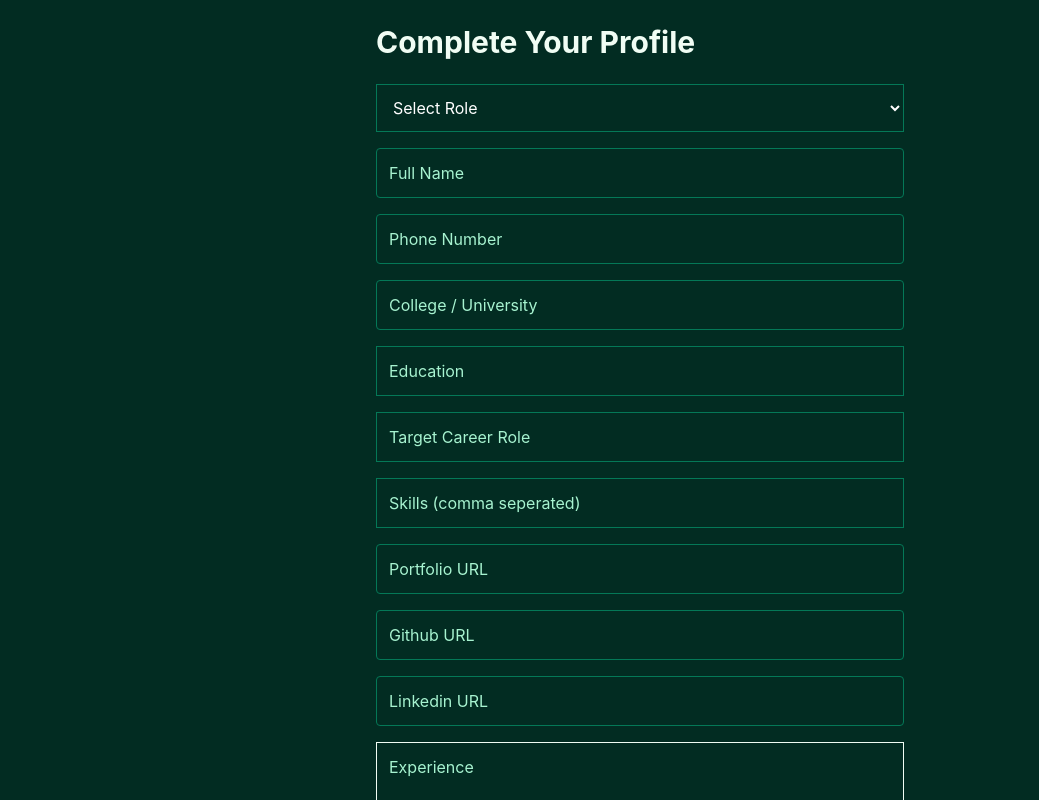
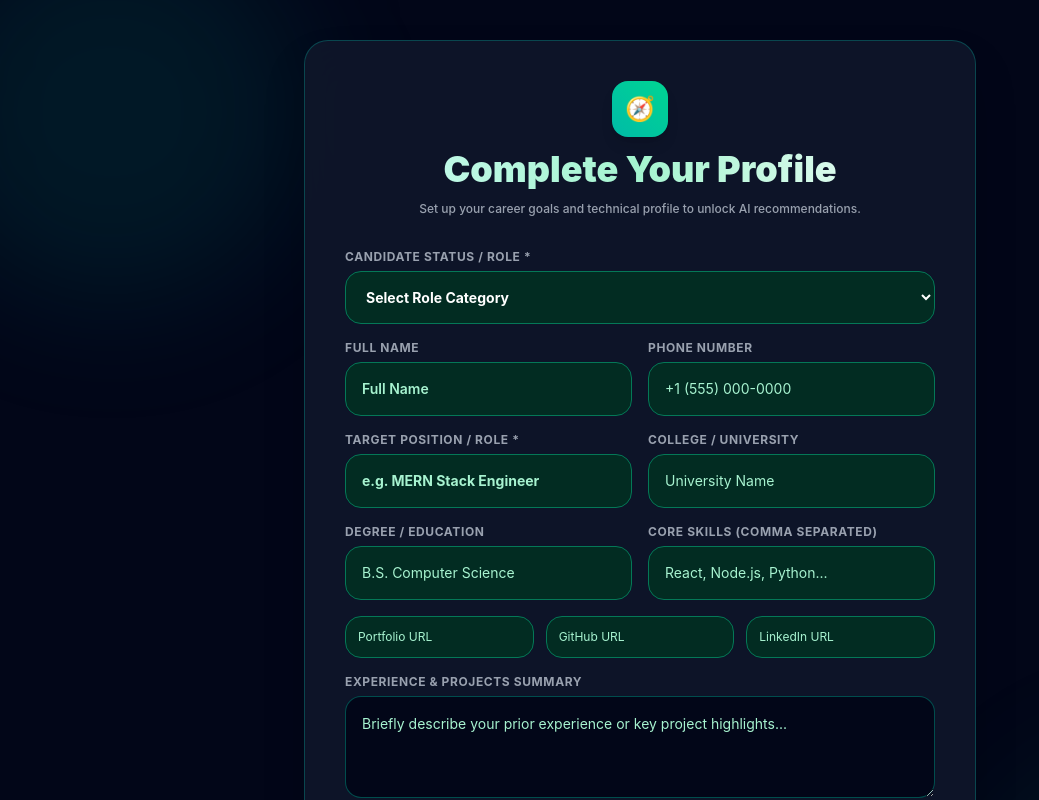
Before and after one commit to Vaishu0110/Career_Compass_AI, a React (Vite) app in the folder client/: page /profile-setup in a window 1280 px wide. Shown: the top 800 px of the page, without its empty margins (0-1039 px from the left). Built offline with nearby package versions, Linux system fonts and the light colour scheme; no server answers.

Commit message:
build Profile Setup wizard with candidate status selector

```diff
--- a/client/src/pages/ProfileSetup.jsx
+++ b/client/src/pages/ProfileSetup.jsx
@@ -80,47 +80,206 @@ export default function ProfileSetup(){
     };
 
     return (
-        <div className="max-w-xl mx-auto p-6">
-            <h1 className="text-3xl font-bold mb-6">Complete Your Profile</h1>
-            <form onSubmit={handleSubmit}>
-                <select name="role"
-                value={formData.role} onChange={handleChange}
-                className="w-full border p-3 mb-4">
-                    <option value="">Select Role</option>
-                    <option value="Student">Student</option>
-                    <option value="Fresher">Fresher</option>
-                    <option value="Professional">Professional</option>
-                </select>
-                <input type="text" name="name" placeholder="Full Name" value={formData.name}
-                onChange={handleChange} className="w-full border p-3 mb-4 rounded" />
-                <input type="text" name="phone" placeholder="Phone Number" value={formData.phone}
-                onChange={handleChange} className="w-full border p-3 mb-4 rounded" />
-                <input type="text" name="college" placeholder="College / University" value={formData.college}
-                onChange={handleChange} className="w-full border p-3 mb-4 rounded" />
-                <input type="text" name="education" placeholder="Education" value={formData.education}
-                onChange={handleChange} className="w-full border p-3 mb-4"/>
-                <input type="text" name="targetRole" placeholder="Target Career Role"
-                onChange={handleChange} className="w-full border p-3 mb-4"/>
-                <input type="text" name="skills" placeholder="Skills (comma seperated)"
-                onChange={handleChange} className="w-full border p-3 mb-4"/>
-                <input type="text" name="portfolio" placeholder="Portfolio URL" value={formData.portfolio}
-                onChange={handleChange} className="w-full border p-3 mb-4 rounded" />
-                <input type="text" name="github" placeholder="Github URL" value={formData.github}
-                onChange={handleChange} className="w-full border p-3 mb-4 rounded" />
-                <input type="text" name="linkedin" placeholder="Linkedin URL" value={formData.linkedin}
-                onChange={handleChange} className="w-full border p-3 mb-4 rounded" />
-                <textarea name="experience" placeholder="Experience" onChange={handleChange}
-                className="w-full border p-3 mb-4"/>
-                <div className="mb-4">
-                    <label className="block font-medium mb-2">
-                        Profile Picture
-                    </label>
-                    <input type="file" accept="image/*" onChange={(e)=> setImage(e.target.files[0])} />
+        <div className="min-h-screen flex items-center justify-center bg-slate-950 p-6 md:p-10 relative overflow-hidden">
+
+            {/* AMBIENT BACKGROUND GLOW */}
+            <div className="absolute w-96 h-96 bg-teal-500/10 rounded-full blur-3xl -top-20 -left-20 pointer-events-none" />
+            <div className="absolute w-96 h-96 bg-emerald-500/10 rounded-full blur-3xl -bottom-20 -right-20 pointer-events-none" />
+            {/* ONBOARDING CARD */}
+            <div className="bg-slate-900/90 border border-teal-500/30 rounded-3xl p-8 md:p-10 shadow-2xl backdrop-blur-xl w-full max-w-2xl space-y-8 relative z-10">
+
+                {/* BRAND HEADER */}
+                <div className="text-center space-y-3">
+                    <div className="w-14 h-14 rounded-2xl bg-gradient-to-tr from-teal-500 to-emerald-400 flex items-center justify-center text-white font-black text-2xl shadow-lg mx-auto">
+                        🧭
+                    </div>
+                    <h1 className="text-2xl md:text-4xl font-black bg-gradient-to-r from-teal-100 via-emerald-200 to-teal-50 bg-clip-text text-transparent">
+                        Complete Your Profile
+                    </h1>
+                    <p className="text-xs text-gray-400 font-medium">
+                        Set up your career goals and technical profile to unlock AI recommendations.
+                    </p>
                 </div>
-                <button type="submit" className="w-full bg-blue-600 hover:bg-blue-700 text-white py-3 rounded-lg font-semibold transition">
-                    Save Profile
-                </button>
-            </form>
+                {/* FORM */}
+                <form onSubmit={handleSubmit} className="space-y-4">
+
+                    {/* ROLE SELECTOR */}
+                    <div>
+                        <label className="block text-xs font-bold uppercase tracking-wider text-gray-400 mb-1.5">
+                            Candidate Status / Role *
+                        </label>
+                        <select
+                            name="role"
+                            value={formData.role}
+                            onChange={handleChange}
+                            required
+                            className="w-full bg-slate-950 border border-teal-800/80 rounded-2xl p-4 text-sm text-white focus:outline-none focus:ring-2 focus:ring-teal-500 font-bold"
+                        >
+                            <option value="">Select Role Category</option>
+                            <option value="Student">Student</option>
+                            <option value="Fresher">Fresher / Graduate</option>
+                            <option value="Professional">Working Professional</option>
+                        </select>
+                    </div>
+                    {/* NAME & PHONE */}
+                    <div className="grid grid-cols-1 sm:grid-cols-2 gap-4">
+                        <div>
+                            <label className="block text-xs font-bold uppercase tracking-wider text-gray-400 mb-1.5">
+                                Full Name
+                            </label>
+                            <input
+                                type="text"
+                                name="name"
+                                placeholder="Full Name"
+                                value={formData.name}
+                                onChange={handleChange}
+                                className="w-full bg-slate-950 border border-teal-800/80 rounded-2xl p-4 text-sm text-white placeholder-gray-500 focus:outline-none focus:ring-2 focus:ring-teal-500 font-semibold"
+                            />
+                        </div>
+                        <div>
+                            <label className="block text-xs font-bold uppercase tracking-wider text-gray-400 mb-1.5">
+                                Phone Number
+                            </label>
+                            <input
+                                type="text"
+                                name="phone"
+                                placeholder="+1 (555) 000-0000"
+                                value={formData.phone}
+                                onChange={handleChange}
+                                className="w-full bg-slate-950 border border-teal-800/80 rounded-2xl p-4 text-sm text-white placeholder-gray-500 focus:outline-none focus:ring-2 focus:ring-teal-500"
+                            />
+                        </div>
+                    </div>
+                    {/* TARGET ROLE & COLLEGE */}
+                    <div className="grid grid-cols-1 sm:grid-cols-2 gap-4">
+                        <div>
+                            <label className="block text-xs font-bold uppercase tracking-wider text-gray-400 mb-1.5">
+                                Target Position / Role *
+                            </label>
+                            <input
+                                type="text"
+                                name="targetRole"
+                                placeholder="e.g. MERN Stack Engineer"
+                                value={formData.targetRole}
+                                onChange={handleChange}
+                                required
+                                className="w-full bg-slate-950 border border-teal-800/80 rounded-2xl p-4 text-sm text-white placeholder-gray-500 focus:outline-none focus:ring-2 focus:ring-teal-500 font-bold"
+                            />
+                        </div>
+                        <div>
+                            <label className="block text-xs font-bold uppercase tracking-wider text-gray-400 mb-1.5">
+                                College / University
+                            </label>
+                            <input
+                                type="text"
+                                name="college"
+                                placeholder="University Name"
+                                value={formData.college}
+                                onChange={handleChange}
+                                className="w-full bg-slate-950 border border-teal-800/80 rounded-2xl p-4 text-sm text-white placeholder-gray-500 focus:outline-none focus:ring-2 focus:ring-teal-500"
+                            />
+                        </div>
+                    </div>
+                    {/* EDUCATION & SKILLS */}
+                    <div className="grid grid-cols-1 sm:grid-cols-2 gap-4">
+                        <div>
+                            <label className="block text-xs font-bold uppercase tracking-wider text-gray-400 mb-1.5">
+                                Degree / Education
+                            </label>
+                            <input
+                                type="text"
+                                name="education"
+                                placeholder="B.S. Computer Science"
+                                value={formData.education}
+                                onChange={handleChange}
+                                className="w-full bg-slate-950 border border-teal-800/80 rounded-2xl p-4 text-sm text-white placeholder-gray-500 focus:outline-none focus:ring-2 focus:ring-teal-500"
+                            />
+                        </div>
+                        <div>
+                            <label className="block text-xs font-bold uppercase tracking-wider text-gray-400 mb-1.5">
+                                Core Skills (Comma Separated)
+                            </label>
+                            <input
+                                type="text"
+                                name="skills"
+                                placeholder="React, Node.js, Python..."
+                                value={formData.skills}
+                                onChange={handleChange}
+                                className="w-full bg-slate-950 border border-teal-800/80 rounded-2xl p-4 text-sm text-white placeholder-gray-500 focus:outline-none focus:ring-2 focus:ring-teal-500"
+                            />
+                        </div>
+                    </div>
+                    {/* SOCIAL LINKS */}
+                    <div className="grid grid-cols-1 sm:grid-cols-3 gap-3">
+                        <input
+                            type="text"
+                            name="portfolio"
+                            placeholder="Portfolio URL"
+                            value={formData.portfolio}
+                            onChange={handleChange}
+                            className="w-full bg-slate-950 border border-teal-800/80 rounded-2xl p-3 text-xs text-white placeholder-gray-500 focus:outline-none focus:ring-2 focus:ring-teal-500"
+                        />
+                        <input
+                            type="text"
+                            name="github"
+                            placeholder="GitHub URL"
+                            value={formData.github}
+                            onChange={handleChange}
+                            className="w-full bg-slate-950 border border-teal-800/80 rounded-2xl p-3 text-xs text-white placeholder-gray-500 focus:outline-none focus:ring-2 focus:ring-teal-500"
+                        />
+                        <input
+                            type="text"
+                            name="linkedin"
+                            placeholder="LinkedIn URL"
+                            value={formData.linkedin}
+                            onChange={handleChange}
+                            className="w-full bg-slate-950 border border-teal-800/80 rounded-2xl p-3 text-xs text-white placeholder-gray-500 focus:outline-none focus:ring-2 focus:ring-teal-500"
+                        />
+                    </div>
+                    {/* EXPERIENCE */}
+                    <div>
+                        <label className="block text-xs font-bold uppercase tracking-wider text-gray-400 mb-1.5">
+                            Experience & Projects Summary
+                        </label>
+                        <textarea
+                            name="experience"
+                            placeholder="Briefly describe your prior experience or key project highlights..."
+                            value={formData.experience}
+                            onChange={handleChange}
+                            rows="3"
+                            className="w-full bg-slate-950 border border-teal-800/80 rounded-2xl p-4 text-sm text-white placeholder-gray-500 focus:outline-none focus:ring-2 focus:ring-teal-500 leading-relaxed"
+                        />
+                    </div>
+                    {/* PROFILE PICTURE PICKER */}
+                    <div className="p-4 rounded-2xl bg-slate-950 border border-teal-800/80 flex items-center justify-between gap-4">
+                        <div>
+                            <label className="block text-xs font-bold uppercase tracking-wider text-gray-400 mb-1">
+                                Profile Photo
+                            </label>
+                            <input
+                                type="file"
+                                accept="image/*"
+                                onChange={(e) => setImage(e.target.files[0])}
+                                className="text-xs text-gray-400 file:mr-4 file:py-1.5 file:px-3 file:rounded-xl file:border-0 file:text-xs file:font-bold file:bg-teal-600 file:text-white hover:file:bg-teal-700 cursor-pointer"
+                            />
+                        </div>
+                        {image && (
+                            <img
+                                src={URL.createObjectURL(image)}
+                                alt="Preview"
+                                className="w-12 h-12 rounded-full object-cover border-2 border-emerald-400 shadow"
+                            />
+                        )}
+                    </div>
+
+                    <button
+                        type="submit"
+                        className="w-full bg-gradient-to-r from-teal-600 to-emerald-600 hover:from-teal-700 hover:to-emerald-700 text-white font-extrabold py-4 rounded-2xl shadow-lg hover:shadow-xl transition transform active:scale-95 text-base mt-2"
+                    >
+                        Save & Launch Dashboard
+                    </button>
+                </form>
+            </div>
         </div>
     );
 }
```
